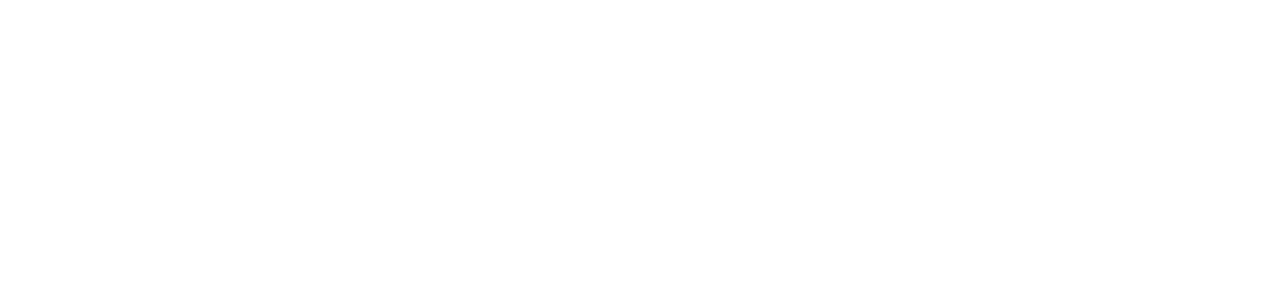
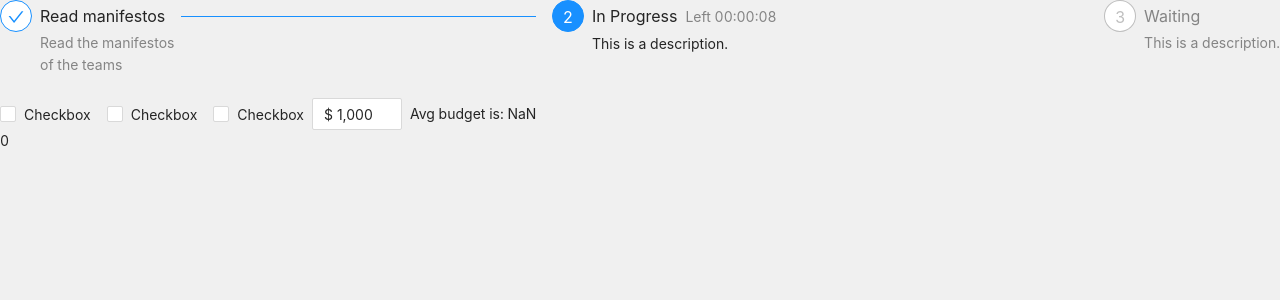
Before and after one commit to TLUPeterson/parliamentapp, a React (Create React App) app: page /voting in a window 1280 px wide. Before the commit this address had no page. Shown: the top 300 px of the page. Built offline with nearby package versions, Linux system fonts and the light colour scheme.

Commit message:
Voting system semi-working. Can add true values and budget for example. Design needs work

```diff
--- a/src/App.css
+++ b/src/App.css
@@ -34,7 +34,7 @@
   min-height: 100vh;
   flex-direction: column;
   align-items: center;
-  justify-content: center;
+  justify-content: top;
   font-size: calc(10px + 2vmin);
   color: white;
 }
@@ -64,3 +64,7 @@
   color: white;
   width: 50%;
 }
+
+body{
+  background-color: #f0f0f0!important ;
+}
--- a/src/App.js
+++ b/src/App.js
@@ -7,6 +7,7 @@
 import { useState } from 'react';
 import { configureStore } from '@reduxjs/toolkit';
 import playerreducer from './store/allreducers';
+import Voting from './pages/Voting/Voting';
 
 function App() {
 
@@ -25,6 +26,7 @@
         {/* <Route path="teams" element={<Teams />} /> */}
           <Route path="/teams/:gamecode" element={<Teams />} />
         <Route path="/createGame" element={<CreateGame />} />
+        <Route path="/voting" element={<Voting />} />
       <Route path="/join" element={<JoinGame /*setUser = {setUser} user={user}*//>} />
   </Routes>
   </>
--- a/src/components/CreateGameComp/CreateGameComp.js
+++ b/src/components/CreateGameComp/CreateGameComp.js
@@ -53,6 +53,7 @@
     //Putting player info to localstorage
     localStorage.setItem('playerid', playerid);
     localStorage.setItem('playername', player);
+    localStorage.setItem('gamecode', gamecode);
 
 
     //Send gamecode to next page with  ~~react component~~ simple url methods
--- a/src/components/JoinGameComp/JoinGameComp.js
+++ b/src/components/JoinGameComp/JoinGameComp.js
@@ -26,6 +26,7 @@
   //Set player name and id to localstorage
   localStorage.setItem('playerid', playerid);
   localStorage.setItem('playername', player);
+  localStorage.setItem('gamecode', gameCode);
   thecode = gameCode;
   //Send player info to firebase db, might be unnecessary
   //gamesRef.child(thecode).child('players').child(playerid).set(player);
--- /dev/null
+++ b/src/components/ProgressBar/ProgressBar.css
@@ -0,0 +1,29 @@
+[data-theme='compact'] .site-navigation-steps,
+.site-navigation-steps {
+  margin-bottom: 60px;
+  box-shadow: 0px -1px 0 0 #e8e8e8 inset;
+
+}
+
+.ant-steps {
+  box-sizing: border-box;
+  margin: 0;
+  padding: 0;
+  color: rgba(0, 0, 0, 0.85);
+  font-size: 14px;
+  font-variant: tabular-nums;
+  line-height: 1.5715;
+  list-style: none;
+  font-feature-settings: 'tnum';
+  display: flex;
+  width: 100%;
+  font-size: 0;
+  text-align: initial;
+}
+.ant-steps-item {
+  position: relative;
+  display: inline-block;
+  flex: 1;
+  overflow: hidden;
+  vertical-align: top;
+}
--- /dev/null
+++ b/src/components/ProgressBar/ProgressBar.js
@@ -0,0 +1,31 @@
+import { Statistic, Steps } from 'antd';
+import React from 'react';
+
+const description = 'This is a description.';
+const { Countdown } = Statistic;
+let deadlineInitial = Date.now() + 1000 * 5; // 1000 = 1 second
+
+const App = () => (
+  <Steps
+    responsive={true}
+    current={1}
+    initial={0}
+    style={{  }}
+    items={[
+      {
+        title: 'Read manifestos',
+        'description': 'Read the manifestos of the teams',
+      },
+      {
+        title: 'In Progress',
+        description,
+        subTitle: 'Left 00:00:08',
+      },
+      {
+        title: 'Waiting',
+        description,
+      },
+    ]}
+  />
+);
+export default App;
--- /dev/null
+++ b/src/components/Voting/Voting.js
@@ -0,0 +1,67 @@
+import { Checkbox, InputNumber, Space } from 'antd';
+import React, { useState } from 'react';
+import './Voting.css'
+import { gamesRef } from "../../utils/fbConfig";
+
+const gamecode = localStorage.getItem('gamecode');
+const playerid = localStorage.getItem('playerid');
+const team = localStorage.getItem('team');
+
+const onChange = (value) => {
+  console.log('changed', value);
+};
+
+
+function CreateGameComp(){
+  const [vote, setVote] = useState('');
+  const [avg, setAvg] = useState('');
+  var posVote=0;
+  var avgVote;
+  const onChange = (e) => {
+    let value=e.target.checked
+
+    e.preventDefault();
+    gamesRef.child(gamecode).child('votes').child(team).child('vote1').set(value);
+
+//Show the number of positive votes in div
+    console.log((posVote));
+  };
+  const nr1onChange = (e) => {
+    console.log('changed', e);
+    gamesRef.child(gamecode).child('votes').child('vote1').child(team).set(e);
+
+    gamesRef.child(gamecode).child('votes').child('vote1').on('value', (snapshot) => {
+      var votes=[];
+      snapshot.forEach((vote) => {
+        votes.push(vote.val());
+      });
+      setVote(votes);
+    });
+  }
+  var voteavg = 0;
+  for(var i = 0; i < vote.length; i++) {
+    voteavg += vote[i];
+  }
+  var test = Math.round(voteavg / vote.length);
+
+  return (
+    <div>
+    <Checkbox onChange={onChange}>Checkbox</Checkbox>
+    <Checkbox onChange={onChange}>Checkbox</Checkbox>
+    <Checkbox onChange={onChange}>Checkbox</Checkbox>
+    <Space>
+    <InputNumber
+      defaultValue={1000}
+      formatter={(value) => `$ ${value}`.replace(/\B(?=(\d{3})+(?!\d))/g, ',')}
+      parser={(value) => value.replace(/\$\s?|(,*)/g, '')}
+      onChange={nr1onChange}
+    />
+    <div>Avg budget is: {test}</div>
+
+  </Space>
+    <div>{posVote}</div>
+    </div>
+  )
+}
+
+export default CreateGameComp
--- /dev/null
+++ b/src/pages/Voting/Voting.js
@@ -0,0 +1,21 @@
+import { React, useState }  from 'react';
+import { Col, Row, Statistic, Button } from 'antd';
+import 'antd/dist/antd.css';
+import ProgressBar from '../../components/ProgressBar/ProgressBar';
+import Voting from '../../components/Voting/Voting';
+
+function Teams(){
+
+  console.log()
+  return (
+
+    <div id="votingbody" className='votingbody' style={{backgroundColor: '#f0f0f0'}}>
+      <ProgressBar />
+      <br/>
+      <Voting/>
+    </div>
+
+  );
+}
+
+export default Teams;
--- a/src/pages/teams.css
+++ b/src/pages/teams.css
@@ -12,3 +12,7 @@
   font-size: calc(20px + 2vmin);
   border-top: 1px solid
 }
+
+#root{
+  background-color: #282c34;
+}
--- a/src/pages/teams.js
+++ b/src/pages/teams.js
@@ -9,25 +9,38 @@
 
 let instructions1 = "(Teams have been made in this point) Please go to your teammates"
 let deadlineInitial = Date.now() + 1000 * 5; // 1000 = 1 second
+
+const TempVotingPath = () => {
+  let path = "/voting";
+  window.location.href = path;
+}
+
 function Teams(){
   const [instructions, setNewInstruction] = useState(instructions1);
   const [deadlines, setNewDeadline] = useState(deadlineInitial);
   //Change contents of div with id="Instructions" on finish
   const onFinish = () => {
     console.log('finished!');
-    const value = "Please go through your teams' as well as the other teams' manifesto";
+    const value = "Please go through the manifestos";
     setNewInstruction(value);
+    onFinish2();
+  };
+  const onFinish2 = () => {
+
     const deadlinevalue = Date.now() + 1000 * 6;
     setNewDeadline(deadlinevalue)
+    console.log('finished!');
   };
   const queryString = window.location.pathname;
   const gamecode=queryString.substring(7)
   const team=localStorage.getItem('team');
   console.log()
   return (
+    <>
+    <TeamBar />
     <div className="App-teams">
-      <TeamBar />
-        <div>You belong to {team}</div>
+
+        <div>You belong to </div><div style={{color: "#fa541c"}}>{team}</div><br/><br/>
         <div>Enter the code to join: </div>
         <div name="gamecode" id="gamecode">{gamecode}</div>
         <div className="Instructions">
@@ -36,12 +49,16 @@
         <div id="blockbutton">
         {/* <Button type="primary" onclick={toTeams}>Continue</Button> */}
         </div>
-
+      <br/>
       <div id="Countdown">
       <Countdown title="Countdown"  value={deadlines} onFinish={onFinish} />
 
+
       </div>
+      <Button type="primary" onClick={TempVotingPath}>Temp voting path</Button>
+
     </div>
+    </>
   );
 }
 
```
Also changed, not shown: src/components/Voting/Voting.css (added), src/pages/Voting/Voting2.js (added).
